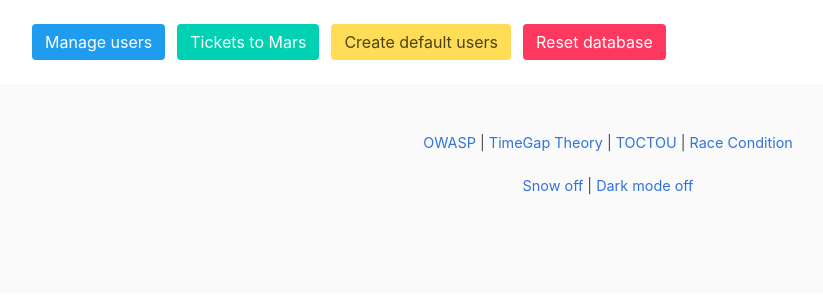
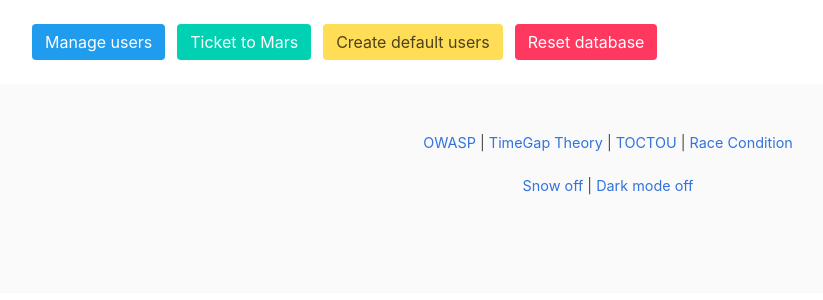
Before and after one commit to OWASP/TimeGap-Theory, a PHP site: page /timegaptheory/webapp/admin/ in a window 1280 px wide. Shown: the part 100-400 px from the top of the page, without its empty margins (32-855 px from the left). Run offline with PHP 8.4, Linux system fonts and the light colour scheme; data that the repository does not hold is empty.

Commit message:
Update index.php

```diff
--- a/timegaptheory/webapp/admin/index.php
+++ b/timegaptheory/webapp/admin/index.php
@@ -57,7 +57,7 @@
             <div class="container">
                 <div class="level-left">
                     <div class="level-item"><a class="button is-info" href="manage-users.php">Manage users</a></div>
-                    <div class="level-item"><a class="button is-primary" href="ticket-to-mars.php">Tickets to Mars</a></div>
+                    <div class="level-item"><a class="button is-primary" href="ticket-to-mars.php">Ticket to Mars</a></div>
                     <div class="level-item"><a class="button is-warning" href="create-users.php">Create default users</a></div>
                     <div class="level-item"><a class="button is-danger" href="reset-database.php">Reset database</a></div>
                 </div>
```
